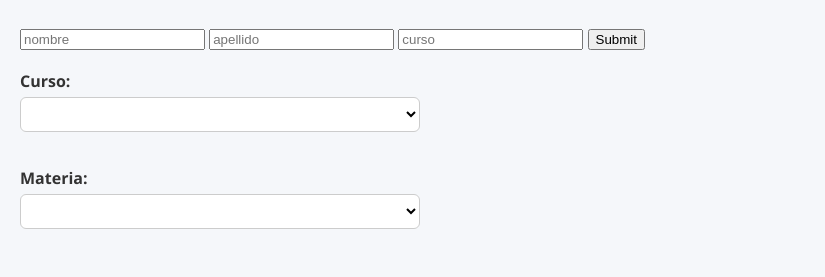
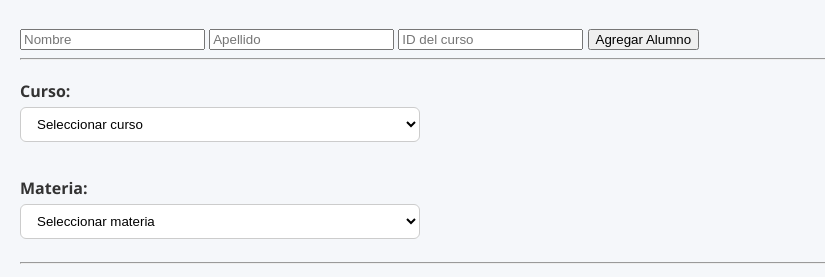
Before and after one commit to Linkinshura/TP-Asistencias, a website: page public/index.html in a window 1280 px wide. Shown: the part 87-364 px from the top of the page, without its empty margins (0-825 px from the left). Drawn offline with Linux system fonts and the light colour scheme; no server answers.

Commit message:
Actualizar index.html

```diff
--- a/public/index.html
+++ b/public/index.html
@@ -9,27 +9,35 @@
 <body>
   <h1>Asistencia Escolar</h1>
 
-  <form id="Alumnos">
-
-    <input type="text"  id="nombre" placeholder="nombre">
-    <input type="text"  id="apellido" placeholder="apellido">
-    <input type="text"  id="AlumCurso" placeholder="curso">
-    <input type="submit" placeholder="Nuevo Alumno" onsubmit="HandleSubmit(event)">
-
+  <!-- Formulario para agregar nuevo alumno -->
+  <form id="form-alumno" onsubmit="handleSubmit(event)">
+    <input type="text" id="nombre" placeholder="Nombre" required>
+    <input type="text" id="apellido" placeholder="Apellido" required>
+    <input type="number" id="alumCurso" placeholder="ID del curso" required>
+    <button type="submit">Agregar Alumno</button>
   </form>
 
+  <hr>
+
+  <!-- Selector de curso -->
   <label for="cursos">Curso:</label>
-  <select name="curso" id="cursos" onchange="cargarMaterias(event)">
+  <select id="cursos" onchange="cargarMaterias(event)">
+    <option value="">Seleccionar curso</option>
   </select>
 
+  <!-- Selector de materia -->
   <label for="materias">Materia:</label>
-  <select name="materia" id="materias" onchange="crearListaConBotones()">
+  <select id="materias" onchange="crearListaConBotones()">
+    <option value="">Seleccionar materia</option>
   </select>
 
-<div id="lista-alumnos"></div>
+  <hr>
 
+  <!-- Lista de alumnos y botones de asistencia -->
+  <div id="lista-alumnos"></div>
   <div id="botones"></div>
 
+  <!-- Script principal -->
   <script src="main.js"></script>
 </body>
 </html>
```
